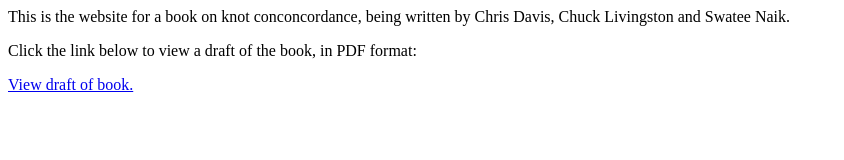
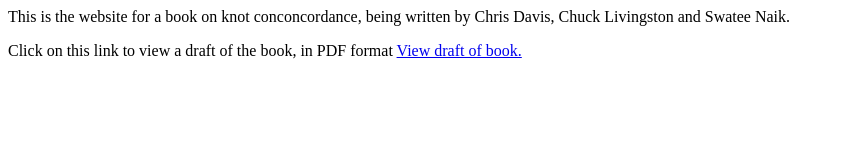
Before and after one commit to chuck-livingston/Concordance_Book, a plain HTML site: page index.html in a window 1280 px wide. Shown: the whole page, without its empty margins (0-844 px from the left). Drawn offline with Linux system fonts and the light colour scheme.

Commit message:
Update index.html

```diff
--- a/index.html
+++ b/index.html
@@ -3,7 +3,7 @@
 
 <body>
 
-    <p>Click the link below to view a draft of the book, in  PDF format:</p>
+    <p>Click on this link to view a draft of the book, in  PDF format
     <a href="Concordance_Book.pdf" target="_blank">View draft of book.</a>
 </body>
 </html>
```
